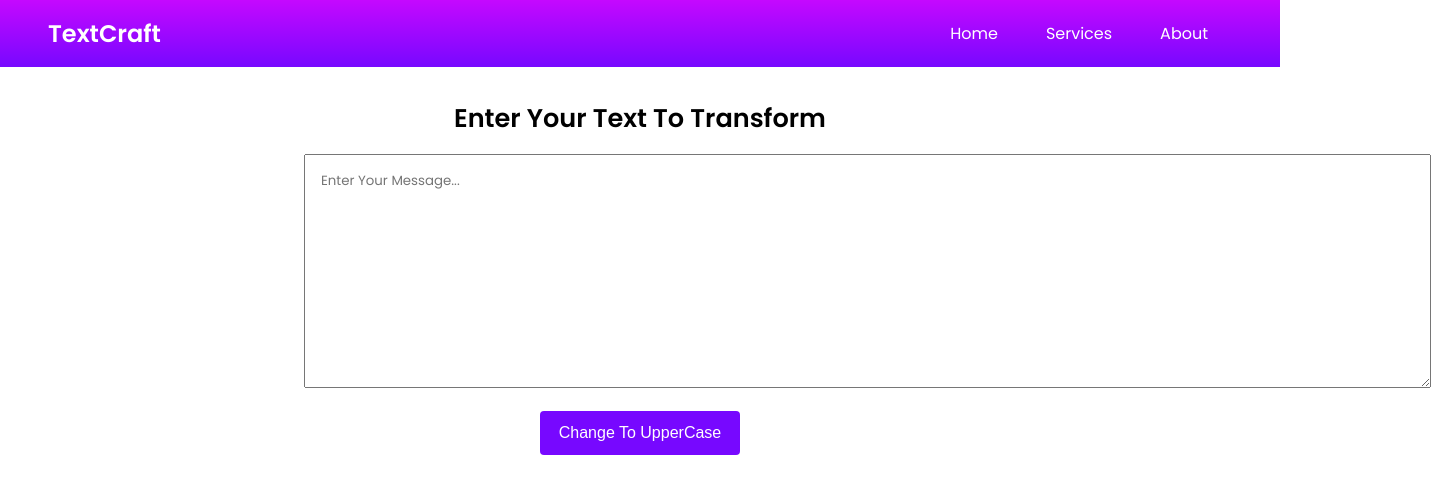
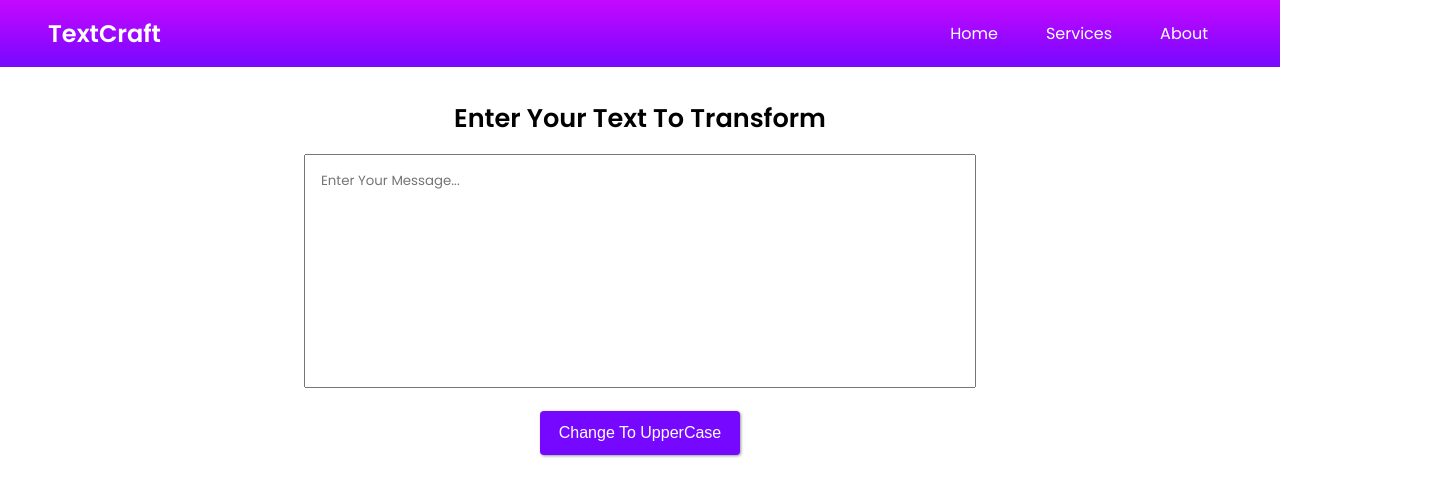
Before and after one commit to shaggy619/react-js, a React (Create React App) app in the folder text-craft/: page / in a window 1280 px wide. Shown: the top 496 px of the page, 1431 px wide, since content can reach past the window. Built offline with nearby package versions, Linux system fonts and the light colour scheme.

Commit message:
Added New Features

```diff
--- a/text-craft/src/App.css
+++ b/text-craft/src/App.css
@@ -94,6 +94,7 @@ h1 {
 textarea {
   font-family: "Poppins";
   padding: 1rem;
+  width: 100%;
 }
 
 .btn {
@@ -103,10 +104,22 @@ textarea {
 
 button {
   border: none;
-  background-color: rgb(119, 8, 255);
-  color: white;
   padding: 0.8rem 1.2rem;
   font-size: 1rem;
   border-radius: 4px;
   cursor: pointer;
 }
+
+.btn .btn-1 {
+  background-color: rgb(119, 8, 255);
+  color: white;
+  box-shadow: 1px 1px 3px rgba(136, 136, 136, 0.89);
+}
+
+.btn .btn-1:hover {
+  background-color: rgba(119, 8, 255, 0.861);
+}
+
+.no-resize {
+  resize: none;
+}
--- a/text-craft/src/components/Form.js
+++ b/text-craft/src/components/Form.js
@@ -23,12 +23,14 @@ export default function Form(props) {
             placeholder="Enter Your Message..."
             value={text}
             rows={10}
-            cols={95}
             onChange={handleOnChange}
             onFocus={handleOnFocus}
+            className="no-resize"
           ></textarea>
           <div className="btn">
-            <button onClick={handleOnclick}>Change To UpperCase</button>
+            <button className="btn-1" onClick={handleOnclick}>
+              Change To UpperCase
+            </button>
           </div>
         </div>
       </div>
```
